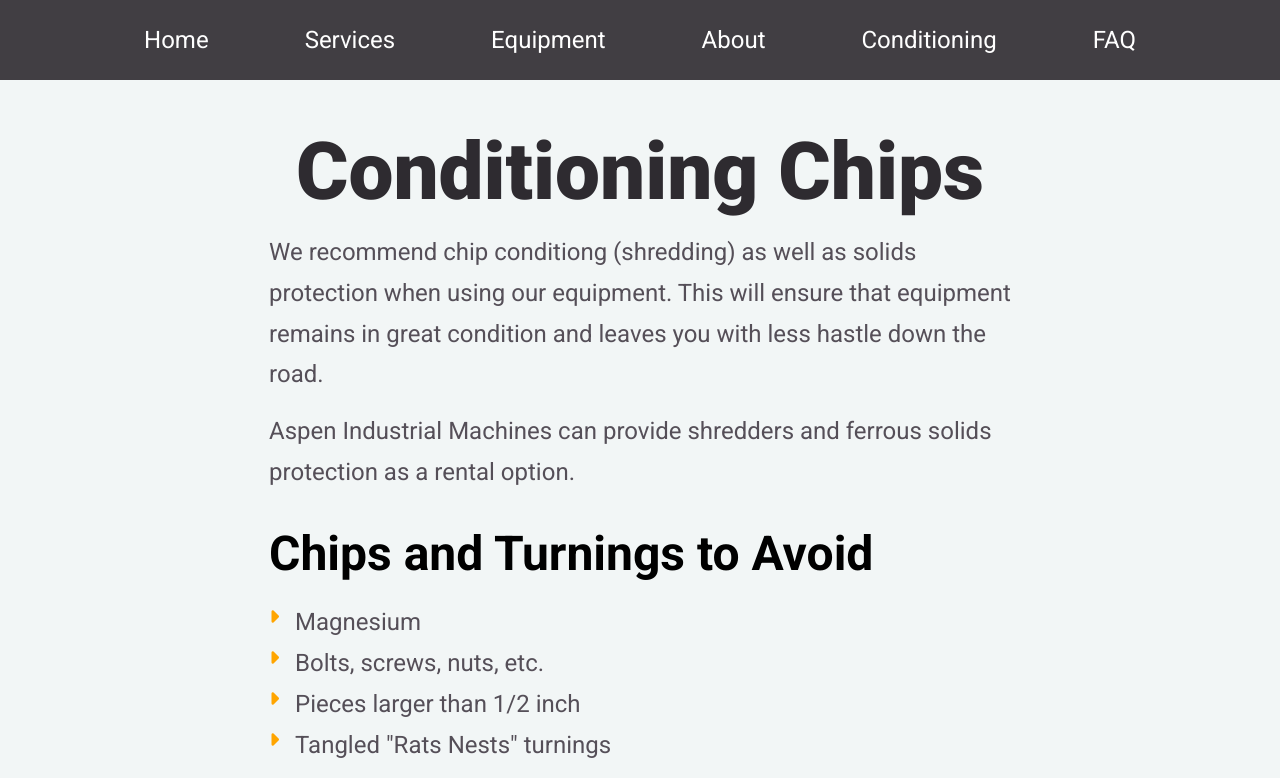
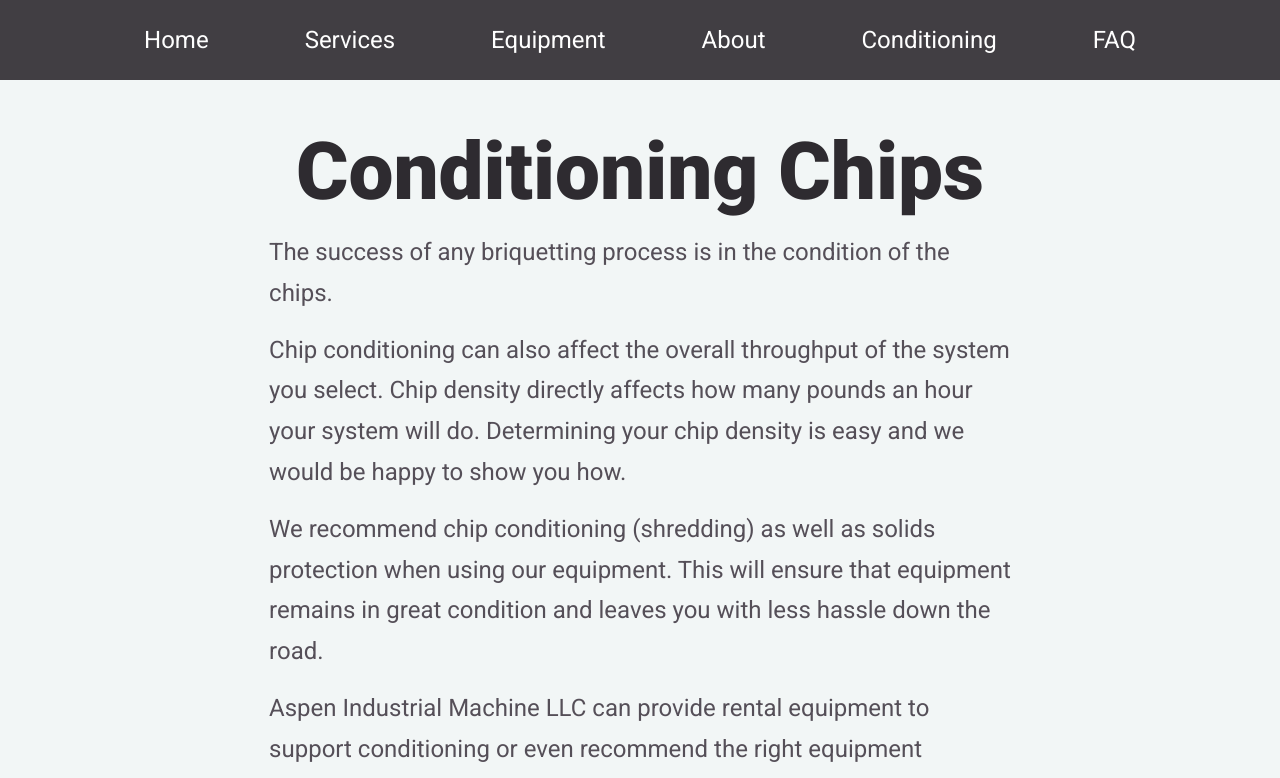
Before and after one commit to MitchellWilson01/aspen-rentals, a React (Create React App) app: page /conditioning in a window 1280 px wide. Shown: the top 778 px of the page. Built offline with nearby package versions, Linux system fonts and the light colour scheme.

Commit message:
updated text in conditioning page with text from changes document

```diff
--- a/src/components/ConditioningBanner/ConditioningBanner.js
+++ b/src/components/ConditioningBanner/ConditioningBanner.js
@@ -6,18 +6,17 @@ const ConditioningBanner = () => {
         <div className="conditioning">
             <h1>Conditioning Chips</h1>
             <div className="container">
-            <p>We recommend chip conditiong (shredding) as well as solids
-            protection when using our equipment. This will ensure that equipment
-            remains in great condition and leaves you with less hastle down the
-            road.</p>
-            <p>Aspen Industrial Machines can provide shredders and ferrous
-            solids protection as a rental option.</p>
+            <p>The success of any briquetting process is in the condition of the chips.</p>
+            <p>Chip conditioning can also affect the overall throughput of the system you
+            select. Chip density directly affects how many pounds an hour your system will
+            do. Determining your chip density is easy and we would be happy to show you how.</p>
+            <p>We recommend chip conditioning (shredding) as well as solids protection when
+            using our equipment. This will ensure that equipment remains in great condition
+            and leaves you with less hassle down the road.</p>
+            <p>Aspen Industrial Machine LLC can provide rental equipment to support conditioning
+            or even recommend the right equipment available on the market today.</p>
             <h2>Chips and Turnings to Avoid</h2>
             <ul>
-                <li>
-                    <i className="fas fa-caret-right"></i>
-                    <p>Magnesium</p>
-                </li>
                 <li>
                     <i className="fas fa-caret-right"></i>
                     <p>Bolts, screws, nuts, etc.</p>
--- a/src/components/pages/About/About.js
+++ b/src/components/pages/About/About.js
@@ -38,13 +38,13 @@ const About = () => {
                 {mobile ? info : null}
                 <div className="about">
                     <p>Aspen Industrial Machines, LLC. was created to provide rental
-                    briquetting equipment for the manufacturing and recycling industries.</p>
+                    options in the field of chip processing and management.</p>
                 </div>
                 <div className="about">
                     <div className="about1"></div>
-                    <p className="p2">Manufacturing Facilities running machine centers and lathes have an
-                    an ongoing need to handle chips and turnings as well as to recycle
-                    coolant fluids.</p>
+                    <p className="p2">Briquetting loose and west scrap material has
+                    been a leading processing method for many years, known globally
+                    for increasing scrap valve, volume reduction and liquid recovery.</p>
                 </div>
                 <div className="about about-mad">
                     <p>For years, there have been companies selling briquetter systems.
--- a/src/components/pages/About/About.scss
+++ b/src/components/pages/About/About.scss
@@ -3,7 +3,6 @@
 .about {
     padding: 0.5rem 0;
     margin-top: 6rem;
-    //margin-bottom: 50%;
 
     .annah {
         margin-top: 1rem;
```
